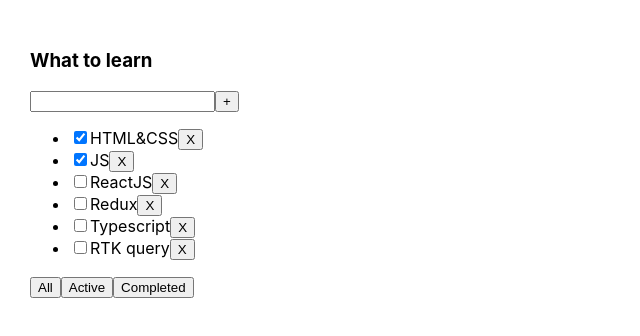
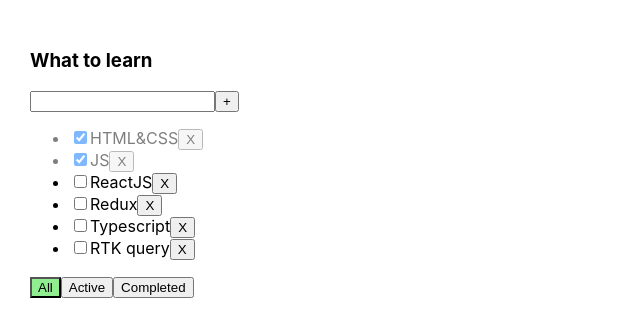
Before and after one commit to Maksimus39/practickTodolistPractic, a React (Create React App) app: page / in a window 1280 px wide. Shown: the top 336 px of the page, without its empty margins (0-640 px from the left). Built offline with nearby package versions, Linux system fonts and the light colour scheme.

Commit message:
Todo lesson - 4

```diff
--- a/src/App.css
+++ b/src/App.css
@@ -1,8 +1,28 @@
 .App {
-  padding: 30px;
-  display: flex;
+    padding: 30px;
+    display: flex;
 }
 
 .App > div {
-  margin-right: 50px;
+    margin-right: 50px;
 }
+
+/* это блок для стилей ошибок */
+.error {
+    border: red 1px solid;
+}
+
+.error-message {
+    color: red;
+}
+
+
+/* это блок для стилей кнопок */
+.active-filter {
+    background-color: lightgreen;
+}
+
+/* это стили для выполненных тасок*/
+.is-done {
+    opacity: 0.5;
+}
--- a/src/App.tsx
+++ b/src/App.tsx
@@ -39,10 +39,20 @@
         setFilter(filter)
     }
     // function addTask
-    const addTask = (title:string) => {
+    const addTask = (title: string) => {
         const newTask = {id: v1(), title: title, isDone: false}
         const newTasks = [newTask, ...tasks]
         setTasks(newTasks)
+    }
+    // function changeTaskStatusHandler
+    const changeTaskStatus = (taskID: string, taskStatus: boolean) => {
+        // const task = tasks.find(ts => ts.id === taskID)
+        // if (task) {
+        //     task.isDone = taskStatus
+        //     setTasks([...tasks])
+        // }
+        const newState = tasks.map(ts => (ts.id === taskID ? {...ts, isDone: taskStatus} : ts))
+        setTasks(newState)
     }
 
     return (
@@ -53,7 +63,8 @@
                 removeTask={removeTask}
                 changeFilter={changeFilter}
                 addTask={addTask}
-
+                changeTaskStatus={changeTaskStatus}
+                filter={filter}
             />
         </div>
     );
--- a/src/Button.tsx
+++ b/src/Button.tsx
@@ -1,8 +1,9 @@
 type ButtonPropsType = {
     title: string
     onClick?:()=>void
+    className?:string
 }
 
-export const Button = ({ title,onClick }: ButtonPropsType) => {
-    return <button onClick={onClick}>{title}</button>
+export const Button = ({ title,onClick,className }: ButtonPropsType) => {
+    return <button onClick={onClick} className={className}>{title}</button>
 }
--- a/src/Todolist.tsx
+++ b/src/Todolist.tsx
@@ -15,15 +15,23 @@
     removeTask: (taskId: string) => void
     changeFilter: (filter: FilterValuesType) => void
     addTask: (title: string) => void
+    changeTaskStatus: (taskID: string, taskStatus: boolean) => void
+    filter: FilterValuesType
 }
 
-export const Todolist = ({title, tasks, removeTask, changeFilter, addTask}: PropsType) => {
+export const Todolist = ({title, tasks, removeTask, changeFilter, addTask, changeTaskStatus, filter}: PropsType) => {
     // controlled input
     const [taskTitle, setTaskTitle] = useState('')
+    // state error
+    const [error, setError] = useState<string | null>(null)
     // refactoring Button
     const addTaskHandler = () => {
-        addTask(taskTitle)
-        setTaskTitle('')
+        if (taskTitle.trim() !== '') {
+            addTask(taskTitle.trim())
+            setTaskTitle('')
+        } else {
+            setError('Title is required')
+        }
     }
     // changeTaskTitleHandler
     const changeTaskTitleHandler = (event: ChangeEvent<HTMLInputElement>) => {
@@ -31,13 +39,14 @@
     }
     //addTaskOnKeyUpHandler
     const addTaskOnKeyUpHandler = (event: KeyboardEvent<HTMLInputElement>) => {
+        setError(null)
         if (event.key === 'Enter') {
             addTaskHandler()
         }
     }
     //changeFilterTasksHandler
-    const changeFilterTasksHandler = (filter:FilterValuesType) => {
-      changeFilter(filter)
+    const changeFilterTasksHandler = (filter: FilterValuesType) => {
+        changeFilter(filter)
     }
 
     return (
@@ -47,11 +56,13 @@
                 <input value={taskTitle}
                        onChange={changeTaskTitleHandler}
                        onKeyUp={addTaskOnKeyUpHandler}
+                       className={error ? 'error' : ''}
                 />
                 <Button
                     title={'+'}
                     onClick={addTaskHandler}
                 />
+                {error && <div className={'error-message'}>{error}</div>}
             </div>
             <div>
                 {tasks.length === 0 ? (<p>Тасок нет</p>) : <ul>
@@ -60,10 +71,17 @@
                         const removeTaskHandler = () => {
                             removeTask(task.id)
                         }
+                        // changeTaskStatusHandler
+                        const changeTaskStatusHandler = (e: ChangeEvent<HTMLInputElement>) => {
+                            const newStatusValue = e.currentTarget.checked
+                            changeTaskStatus(task.id, newStatusValue)
+                        }
                         return (
-                            <li key={task.id}>
+                            <li key={task.id} className={task.isDone ? 'is-done' : ''}>
                                 <input type="checkbox"
-                                       checked={task.isDone}/>
+                                       checked={task.isDone}
+                                       onChange={changeTaskStatusHandler}
+                                />
                                 <span>{task.title}</span>
                                 <Button title={'X'} onClick={removeTaskHandler}/>
                             </li>
@@ -72,9 +90,12 @@
                 </ul>}
             </div>
             <div>
-                <Button title={'All'} onClick={() => changeFilterTasksHandler('All')}/>
-                <Button title={'Active'} onClick={() => changeFilterTasksHandler("Active")}/>
-                <Button title={'Completed'} onClick={() => changeFilterTasksHandler("Completed")}/>
+                <Button className={filter === 'All' ? 'active-filter' : ''} title={'All'}
+                        onClick={() => changeFilterTasksHandler('All')}/>
+                <Button className={filter === 'Active' ? 'active-filter' : ''} title={'Active'}
+                        onClick={() => changeFilterTasksHandler("Active")}/>
+                <Button className={filter === 'Completed' ? 'active-filter' : ''} title={'Completed'}
+                        onClick={() => changeFilterTasksHandler("Completed")}/>
             </div>
         </div>
     )
```
